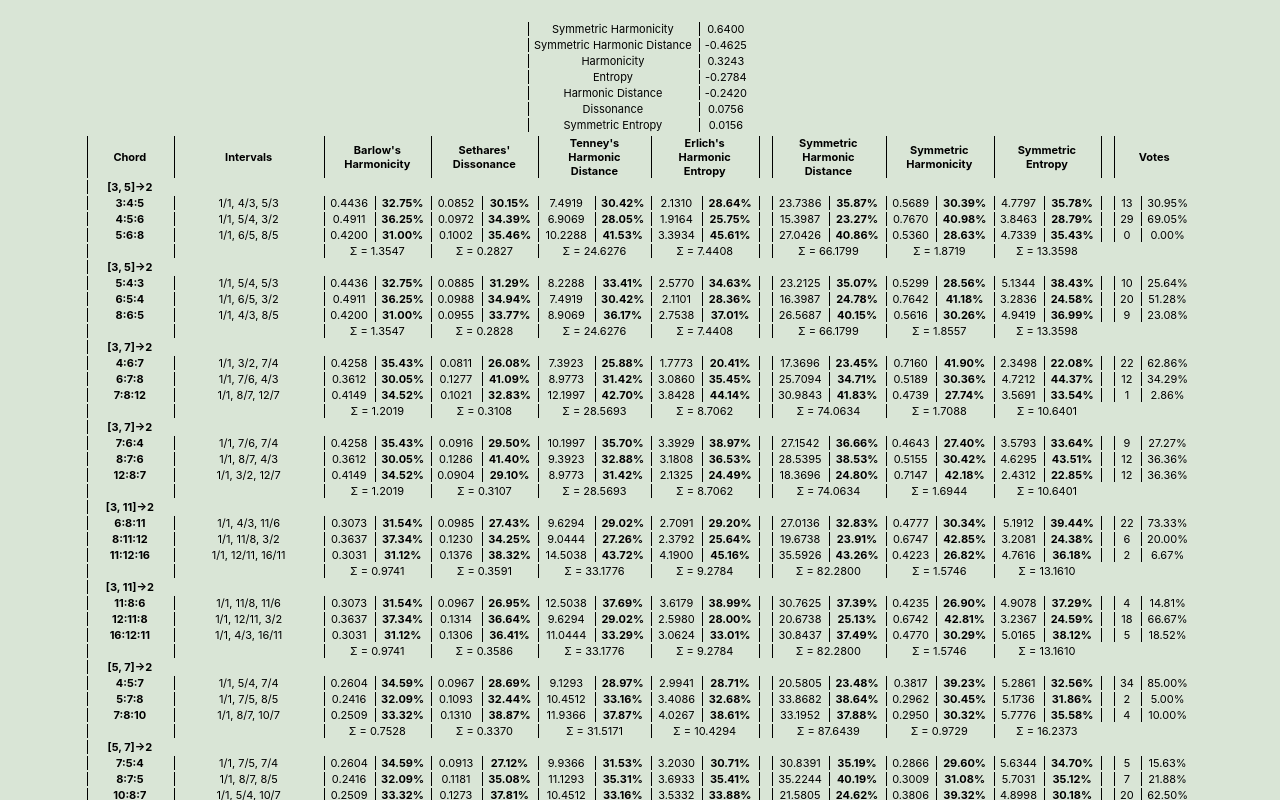
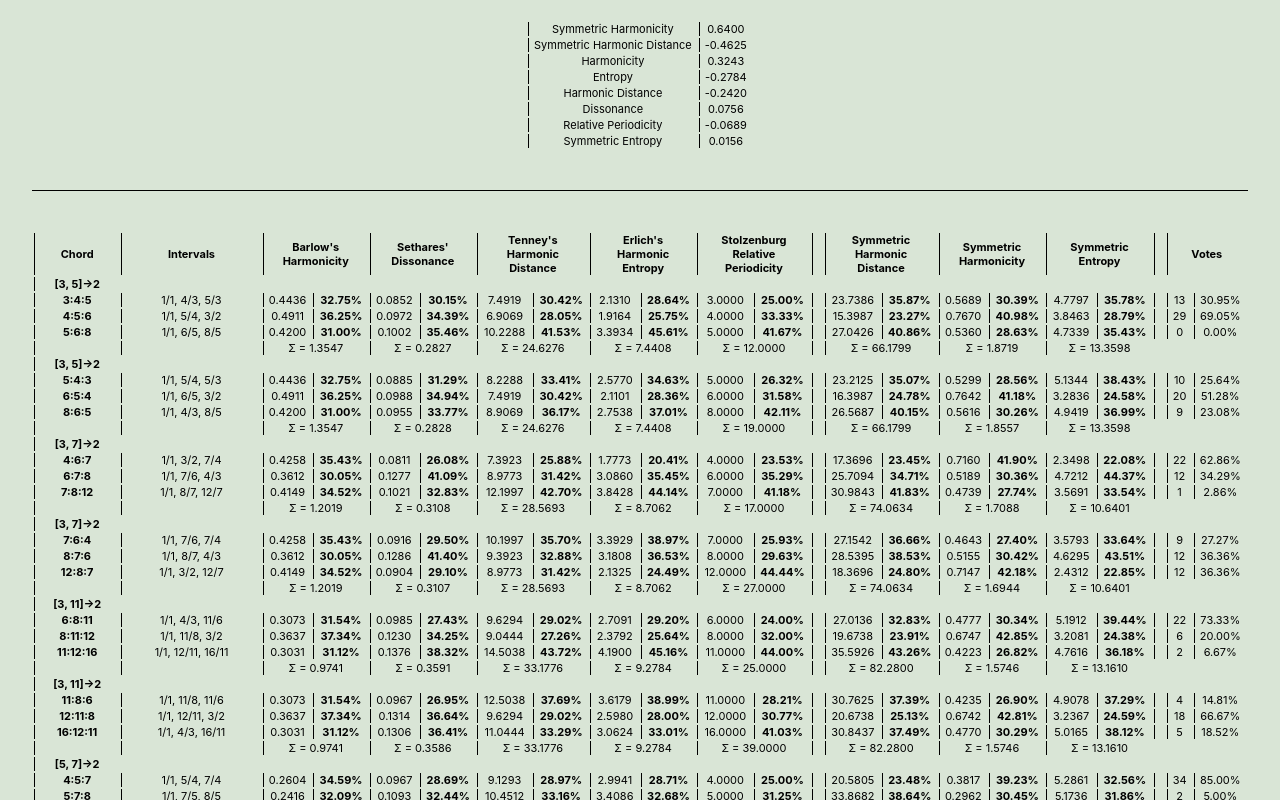
Before and after one commit to PauRosello97/harmonic-root-data, a React (Create React App) app: page /chords/results in a window 1280 px wide. Shown: the top 800 px of the page. Built offline with nearby package versions, Linux system fonts and the light colour scheme.

Commit message:
Relative Periodicity

```diff
--- a/src/views/Results/Results.module.css
+++ b/src/views/Results/Results.module.css
@@ -6,6 +6,16 @@
     flex-direction: column;
     align-items: center;
     font-size: 11px;
+}
+
+.Section {
+    border-bottom: 1px solid black;
+    padding-bottom: 40px;
+    margin-bottom: 40px;
+    width: 100%;
+    display: flex;
+    flex-direction: column;
+    align-items: center;
 }
 
 th,
--- a/src/views/Results/Results.tsx
+++ b/src/views/Results/Results.tsx
@@ -44,6 +44,7 @@
     symmetricHarmonicDistance: number,
     symmetricHarmonicity: number,
     symmetricEntropy: number,
+    relativePeriodicity: number,
     votes: number
 }
 
@@ -57,6 +58,7 @@
     ESymmetricHarmonicDistance: number,
     ESymmetricHarmonicity: number,
     ESymmetricEntropy: number,
+    ERelativePeriodicity: number,
     votes: number
 }
 
@@ -85,6 +87,7 @@
     const [symmetricDistanceC, setSymmetricDistanceC] = useState<number>(0);
     const [symmetricHarmonicityC, setSymmetricHarmonicityC] = useState<number>(0);
     const [symmetricEntropyC, setSymmetricEntropyC] = useState<number>(0);
+    const [relativePeriodicityC, setRelativePeriodicityC] = useState<number>(0);
 
     useEffect(() => {
         setVotesData(json);
@@ -110,6 +113,7 @@
             let ESymmetricHarmonicDistance = 0
             let ESymmetricHarmonicity = 0
             let ESymmetricEntropy = 0
+            let ERelativePeriodicity = 0
 
             const answers = question.map((answer: string, j: number): AnswerData => {
 
@@ -125,6 +129,7 @@
                 const symmetricHD = symmetricHarmonicDistance(chord, space)
                 const symmetricHarm = symmetricHarmonicity(chord, space)
                 const symmetricEntropy = symmetricHarmonicEntropy(chord, space)
+                const relativePeriodicity = factors[0]
 
                 EHarmonicity += harmonicity
                 EDissonance += dissonance
@@ -133,6 +138,7 @@
                 ESymmetricHarmonicDistance += symmetricHD
                 ESymmetricHarmonicity += symmetricHarm
                 ESymmetricEntropy += symmetricEntropy
+                ERelativePeriodicity += relativePeriodicity
 
                 return {
                     name: answer,
@@ -146,6 +152,7 @@
                     symmetricHarmonicDistance: symmetricHD,
                     symmetricHarmonicity: symmetricHarm,
                     symmetricEntropy: symmetricEntropy,
+                    relativePeriodicity,
                     votes: votes[j]
                 }
             })
@@ -160,6 +167,7 @@
                 ESymmetricHarmonicDistance,
                 ESymmetricHarmonicity,
                 ESymmetricEntropy,
+                ERelativePeriodicity,
                 votes: totalVotes
             }
 
@@ -176,6 +184,7 @@
         const symmetricHarmonicities: Coordinate[] = []
         const symmetricDistances: Coordinate[] = []
         const symmetricEntropies: Coordinate[] = []
+        const relativePeriodicities: Coordinate[] = []
 
         modelData.forEach(question => {
             question.answers.forEach(answer => {
@@ -187,6 +196,7 @@
                 symmetricHarmonicities.push({ x: answer.symmetricHarmonicity / question.ESymmetricHarmonicity, y })
                 symmetricDistances.push({ x: answer.symmetricHarmonicDistance / question.ESymmetricHarmonicDistance, y })
                 symmetricEntropies.push({ x: answer.symmetricEntropy / question.ESymmetricEntropy, y })
+                relativePeriodicities.push({ x: answer.relativePeriodicity / question.ERelativePeriodicity, y })
             })
         })
 
@@ -197,6 +207,7 @@
         setSymmetricHarmonicityC(calculateCorrelation(symmetricHarmonicities))
         setSymmetricDistanceC(calculateCorrelation(symmetricDistances))
         setSymmetricEntropyC(calculateCorrelation(symmetricEntropies))
+        setRelativePeriodicityC(calculateCorrelation(relativePeriodicities))
 
     }, [modelData])
 
@@ -604,7 +615,7 @@
         arr.forEach((questionN: any) => {
             votesData.forEach(subject => {
                 total++;
-                if (subject.responses[questionN] == winners[questionN]) countWinner++;
+                if (subject.responses[questionN] === winners[questionN]) countWinner++;
             })
         });
         let precision = countWinner / total;
@@ -654,7 +665,7 @@
             let count = 0;
             item.responses.forEach((response: number, i: number) => {
                 total++;
-                if (response != -1 && THEORIES[i][response].includes(4)) count++
+                if (response !== -1 && THEORIES[i][response].includes(4)) count++
                 //if (response != -1 && THEORIES[i][response].length > 0) count++;
             });
             let fitting = count / total;
@@ -731,7 +742,7 @@
 
     return (
         <div id={styles.Results}>
-
+            <div className={styles.Section}>
                 <table>
                     <tr>
                         <td>Symmetric Harmonicity</td>
@@ -758,11 +769,17 @@
                         <td>{dissonanceC.toFixed(4)}</td>
                     </tr>
                     <tr>
+                        <td>Relative Periodicity</td>
+                        <td>{relativePeriodicityC.toFixed(4)}</td>
+                    </tr>
+                    <tr>
                         <td>Symmetric Entropy</td>
                         <td>{symmetricEntropyC.toFixed(4)}</td>
                     </tr>
                 </table>
+            </div>
 
+            <div className={styles.Section}>
                 <table>
                     <tr>
                         <th>Chord</th>
@@ -771,6 +788,7 @@
                         <th colSpan={2}>Sethares' <br /> Dissonance</th>
                         <th colSpan={2}>Tenney's <br /> Harmonic <br /> Distance</th>
                         <th colSpan={2}>Erlich's <br /> Harmonic <br /> Entropy</th>
+                        <th colSpan={2}>Stolzenburg <br /> Relative <br /> Periodicity</th>
                         <th />
                         <th colSpan={2}>Symmetric <br /> Harmonic <br /> Distance</th>
                         <th colSpan={2}>Symmetric <br />Harmonicity</th>
@@ -795,6 +813,8 @@
                                     <td className={styles.b}>{(100 * answer.harmonicDistance / question.EHarmonicDistance).toFixed(2)}%</td>
                                     <td>{answer.harmonicEntropy.toFixed(4)}</td>
                                     <td className={styles.b}>{(100 * answer.harmonicEntropy / question.EHarmonicEntropy).toFixed(2)}%</td>
+                                    <td>{answer.relativePeriodicity.toFixed(4)}</td>
+                                    <td className={styles.b}>{(100 * answer.relativePeriodicity / question.ERelativePeriodicity).toFixed(2)}%</td>
                                     <td />
                                     <td>{answer.symmetricHarmonicDistance.toFixed(4)}</td>
                                     <td className={styles.b}>{(100 * answer.symmetricHarmonicDistance / question.ESymmetricHarmonicDistance).toFixed(2)}%</td>
@@ -814,6 +834,7 @@
                                 <td colSpan={2}>Σ = {question.EDissonance.toFixed(4)}</td>
                                 <td colSpan={2}>Σ = {question.EHarmonicDistance.toFixed(4)}</td>
                                 <td colSpan={2}>Σ = {question.EHarmonicEntropy.toFixed(4)}</td>
+                                <td colSpan={2}>Σ = {question.ERelativePeriodicity.toFixed(4)}</td>
                                 <td />
                                 <td colSpan={2}>Σ = {question.ESymmetricHarmonicDistance.toFixed(4)}</td>
                                 <td colSpan={2}>Σ = {question.ESymmetricHarmonicity.toFixed(4)}</td>
@@ -823,7 +844,7 @@
                     })}
 
                 </table>
-
+            </div>
             {/* <div className={styles.theoriesContainer}>
                 <Theories picked={ARR_ALL} title="All" tonality={ALL} />
                 <Theories picked={ARR_5_LIMIT} title="5-limit" tonality={ALL} />
@@ -852,8 +873,13 @@
                     <Tonalness />
                 </div>
             */}
+            <div className={styles.Section}>
                 <Ratios />
+            </div>
+            <div className={styles.Section}>
                 <Table />
+            </div>
+
         </div >
     )
 }
```
Also changed, not shown: src/utils/models.ts (line endings or trailing spaces). Lines whose indentation alone changed are shown as unchanged.
